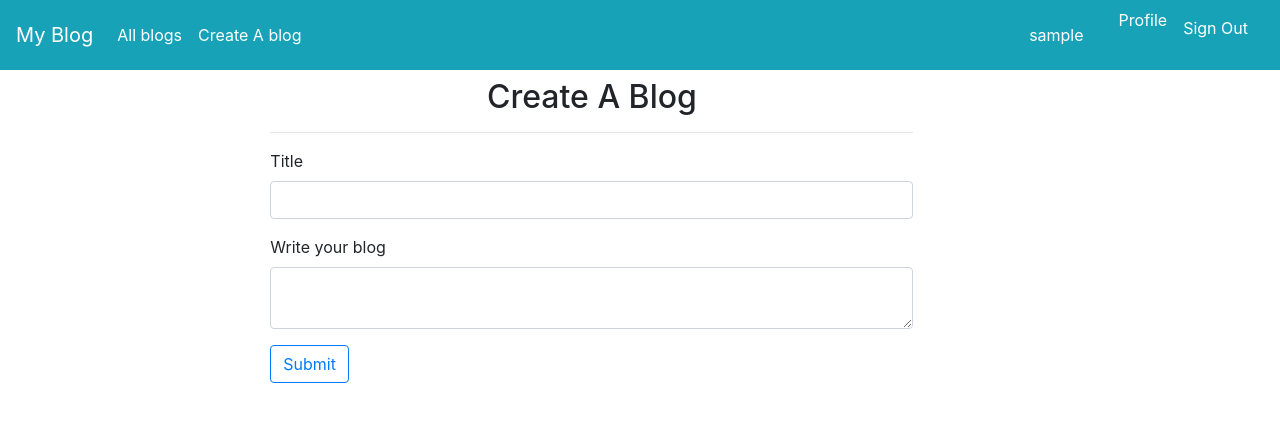
After one commit to Sieva-cmd/Myblog, a Flask app: page /create_new in a window 1280 px wide. The commit adds this page. Shown: the top 422 px of the page. Run offline with Flask 2, Linux system fonts and the light colour scheme; the visitor is signed in with stand-in values (Sample User, id 1); data comes from the database, SQL or seed files in the repository; some libraries are stand-ins or nearby versions.

Commit message:
add blog posts

```diff
--- a/app/main/forms.py
+++ b/app/main/forms.py
@@ -1,4 +1,4 @@
-from turtle import title
+
 from flask_wtf import FlaskForm
 from wtforms import TextAreaField,SubmitField,StringField
 from wtforms.validators import DataRequired
--- a/app/main/views.py
+++ b/app/main/views.py
@@ -1,9 +1,9 @@
 
 from flask import render_template,redirect,request,url_for,abort
 from . import main
-from flask_login import login_required
-from ..models import User
-from .forms import UpdateProfile
+from flask_login import current_user, login_required
+from ..models import User,Post
+from .forms import PostForm, UpdateProfile
 from .. import db,photos
 from ..requests import get_quote
 
@@ -14,9 +14,10 @@ def index():
 
     title = 'My blog'
     my_quote =get_quote()
+    blogs =Post.query.all()
 
 
-    return render_template('index.html',title=title,my_quote=my_quote)
+    return render_template('index.html',title=title,my_quote=my_quote,blogs=blogs)
 
 
 @main.route('/user/<uname>')
@@ -60,10 +61,14 @@ def update_pic(uname):
         db.session.commit()
     return redirect(url_for('main.profile',uname=uname))
 
-# @main.route('/quote/<int:id>')
-# @login_required
-# def quote(id):
-#     quote =get_quote(id)
-#     # quote =f'{qoute.quote}'
-
-#     return render_template('quote.html',qoute =quote)
+@main.route('/create_new',methods=["GET","POST"])
+@login_required
+def new_blog():
+    form =PostForm()
+    if form.validate_on_submit():
+        title =form.title.data
+        blog =form.blog.data
+        new_blog =Post(title=title,blog=blog,user=current_user)
+        new_blog.save_post()
+        return redirect(url_for('main.index'))
+    return render_template('new_blog.html',form =form)
--- a/app/templates/navbar.html
+++ b/app/templates/navbar.html
@@ -17,12 +17,12 @@
   <div class="collapse navbar-collapse" id="navbarSupportedContent">
     <ul class="navbar-nav mr-auto">
       <li class="nav-item active">
-        <a class="nav-link" href="/" style="color: white;">
+        <a class="nav-link" href="#posts" style="color: white;">
           All blogs<span class="sr-only">(current)</span></a
         >
       </li>
       <li class="nav-item">
-        <a class="nav-link" href="#" style="color: white;">Create A blog</a>
+        <a class="nav-link" href=" {{url_for('main.new_blog') }} " style="color: white;">Create A blog</a>
       </li>
     </ul>
 
--- /dev/null
+++ b/app/templates/new_blog.html
@@ -0,0 +1,20 @@
+{% extends 'base.html'%}
+{% import 'bootstrap/wtf.html' as wtf %}
+{% block styles%}
+    {{ super() }}
+    <link rel="stylesheet" href="{{url_for('static',filename='css/style.css')}}">
+{% endblock %}
+<!-- Content block -->
+{% block content %}
+    <div class="container p-2">
+        <div class="row">
+            <div class="col-md-2"></div>
+            <div class="col-md-7 title">
+                <h2 class="text-center title italic">Create A Blog</h2>
+                <hr>
+                {{wtf.quick_form(form, button_map={'submit':'outline-primary'})}}
+            </div>
+        </div>
+    </div>
+
+{% endblock%}
```
Also changed, not shown: app/templates/index.html (+5 -2 lines), app/templates/macros.html (added, +38 -0 lines).
